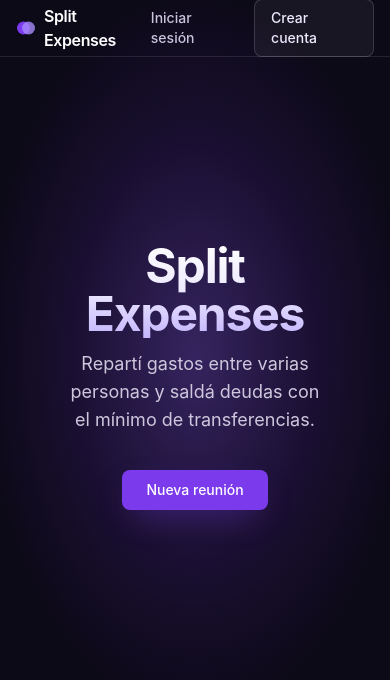
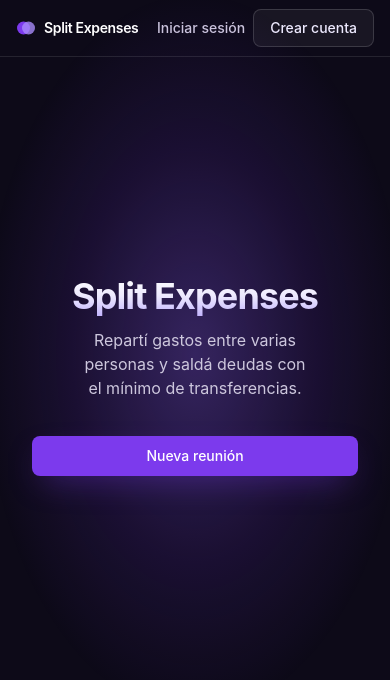
Before and after one commit to egrigolatto/SplitExpenses, a React (Vite) app in the folder client/: page / in a window 390 px wide. Shown: the top 680 px of the page. Built offline with nearby package versions, Linux system fonts and the light colour scheme; no server answers.

Commit message:
feat(layout): mejorar diseño y accesibilidad en RootLayout y HomePage

```diff
--- a/client/src/layouts/root-layout.tsx
+++ b/client/src/layouts/root-layout.tsx
@@ -15,40 +15,54 @@ export function RootLayout() {
   return (
     <div className="flex min-h-dvh flex-col bg-neutral-950 text-neutral-100">
       <header className="border-b border-white/10 bg-neutral-950">
-        <div className="mx-auto flex h-14 w-full max-w-3xl items-center justify-between px-4 sm:px-6">
+        <div className="mx-auto flex h-14 w-full max-w-3xl items-center justify-between gap-3 px-4 sm:px-6">
           <Link
             to="/"
-            className="flex items-center gap-2 rounded-lg text-base font-semibold tracking-tight text-white focus-visible:outline-2 focus-visible:outline-offset-2 focus-visible:outline-brand-400"
+            className="flex min-w-0 items-center gap-2 rounded-lg text-sm font-semibold tracking-tight text-white sm:text-base focus-visible:outline-2 focus-visible:outline-offset-2 focus-visible:outline-brand-400"
           >
             <svg aria-hidden="true" viewBox="0 0 20 20" className="h-5 w-5 shrink-0">
               <circle cx="7.5" cy="10" r="6.5" fill="#7c3aed" />
               <circle cx="12.5" cy="10" r="6.5" fill="#a78bfa" fillOpacity="0.8" />
             </svg>
-            Split Expenses
+            <span className="truncate">Split Expenses</span>
           </Link>
 
           {!isLoading &&
             (user === null ? (
-              <nav aria-label="Cuenta" className="flex items-center gap-4 text-sm">
+              <nav
+                aria-label="Cuenta"
+                className="flex shrink-0 items-center gap-2 text-sm sm:gap-4"
+              >
                 <Link to="/login" className={navLinkClass}>
                   Iniciar sesión
                 </Link>
-                <Link to="/register" className={buttonClass("inverse", "sm", "px-3 py-1.5")}>
+                <Link
+                  to="/register"
+                  className={buttonClass("inverse", "sm", "hidden px-3 py-1.5 sm:inline-flex")}
+                >
                   Crear cuenta
                 </Link>
               </nav>
             ) : (
-              <nav aria-label="Cuenta" className="flex items-center gap-4 text-sm">
-                <Link to="/mis-reuniones" className={navLinkClass}>
-                  Mis reuniones
+              <nav
+                aria-label="Cuenta"
+                className="flex shrink-0 items-center gap-2 text-sm sm:gap-4"
+              >
+                <Link to="/mis-reuniones" aria-label="Mis reuniones" className={navLinkClass}>
+                  <span className="sm:hidden">Reuniones</span>
+                  <span className="hidden sm:inline">Mis reuniones</span>
                 </Link>
-                <span className="font-medium text-neutral-300">{user.name}</span>
+                <span className="hidden max-w-[10rem] truncate font-medium text-neutral-300 sm:inline">
+                  {user.name}
+                </span>
                 <button
                   type="button"
+                  aria-label="Cerrar sesión"
                   onClick={() => logout.mutate(undefined, { onSettled: () => navigate("/") })}
                   className="rounded-lg px-2 py-1 text-neutral-400 transition-colors hover:bg-white/10 hover:text-white focus-visible:outline-2 focus-visible:outline-offset-1 focus-visible:outline-brand-400"
                 >
-                  Cerrar sesión
+                  <span className="sm:hidden">Salir</span>
+                  <span className="hidden sm:inline">Cerrar sesión</span>
                 </button>
               </nav>
             ))}
--- a/client/src/pages/home-page.tsx
+++ b/client/src/pages/home-page.tsx
@@ -15,20 +15,26 @@ export function HomePage() {
 
       <section className="relative flex min-h-[70dvh] flex-col items-center justify-center px-4 text-center">
         <div className="relative flex flex-col items-center gap-3">
-          <h1 className="bg-gradient-to-b from-white via-brand-100 to-brand-300 bg-clip-text text-5xl font-bold tracking-tight text-transparent sm:text-6xl">
+          <h1 className="bg-gradient-to-b from-white via-brand-100 to-brand-300 bg-clip-text text-4xl font-bold tracking-tight text-transparent sm:text-6xl">
             Split Expenses
           </h1>
-          <p className="max-w-md text-balance text-lg text-neutral-300">
+          <p className="max-w-md text-balance text-base text-neutral-300 sm:text-lg">
             Repartí gastos entre varias personas y saldá deudas con el mínimo de transferencias.
           </p>
 
-          <div className="mt-6 flex flex-wrap justify-center gap-3">
-            <Link to="/reuniones/nueva" className={buttonClass("primary", "md")}>
+          <div className="mt-6 flex w-full flex-col items-center gap-3 sm:w-auto sm:flex-row sm:justify-center">
+            <Link
+              to="/reuniones/nueva"
+              className={buttonClass("primary", "md", "w-full sm:w-auto")}
+            >
               Nueva reunión
             </Link>
 
             {user !== null && (
-              <Link to="/mis-reuniones" className={buttonClass("secondary", "md")}>
+              <Link
+                to="/mis-reuniones"
+                className={buttonClass("secondary", "md", "w-full sm:w-auto")}
+              >
                 Mis reuniones
               </Link>
             )}
```
